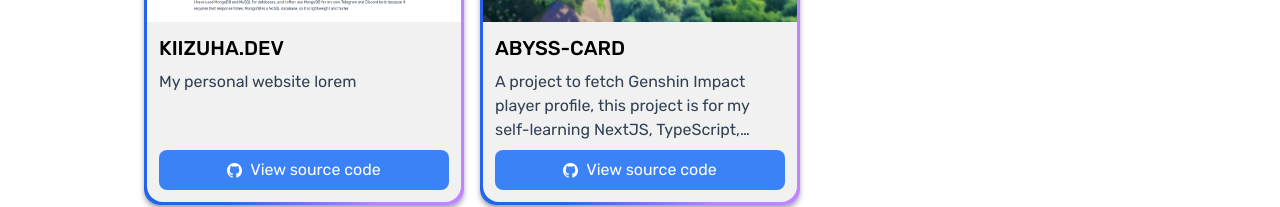
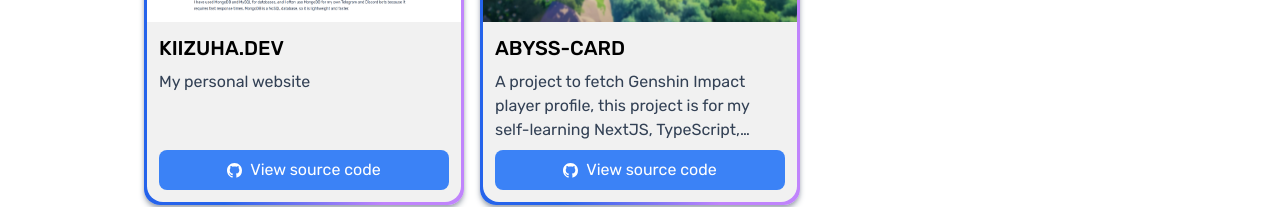
Before and after one commit to rushkii/kiizuha-me, a Next.js app: page /projects in a window 1280 px wide. Shown: the part 449-656 px from the top of the page. Built offline with nearby package versions, Linux system fonts and the light colour scheme.

Commit message:
fix: fix typo on `/projects` endpoint
Signed-off-by: Muhammad Rizki <kiizuha@gnuweeb.org>

```diff
--- a/pages/projects.tsx
+++ b/pages/projects.tsx
@@ -28,7 +28,7 @@ const Projects = () => {
                     </a>
                     <div className="flex flex-col p-3 space-y-2">
                       <div className="font-medium text-xl uppercase overflow-hidden truncate">{key.name}</div>
-                      <div className="line-clamp-3 text-slate-700 dark:text-slate-300 h-[4.5rem]">{key.description} lorem</div>
+                      <div className="line-clamp-3 text-slate-700 dark:text-slate-300 h-[4.5rem]">{key.description}</div>
                       <a href={key.repoLink} className="flex justify-center items-center p-2 bg-blue-500 hover:bg-blue-400 rounded-lg text-white">
                         <BsGithub size={15}/>
                         <div className="ml-2">View source code</div>
```
